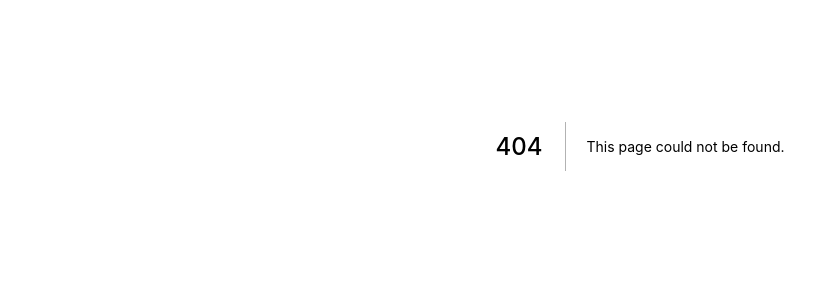
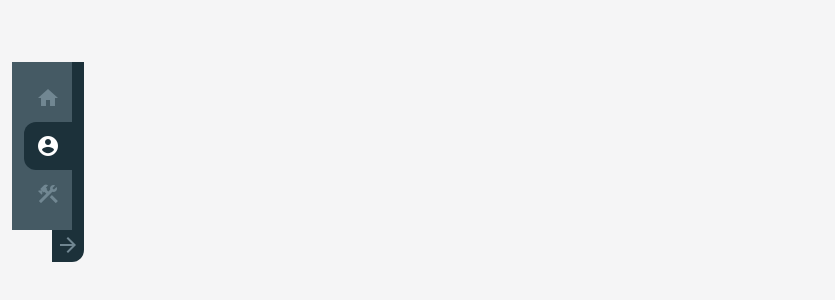
Before and after one commit to expectNothin9/negroni, a Next.js app: page /profile in a window 1280 px wide. Before the commit this address had no page. Shown: the part 254-554 px from the top of the page, without its empty margins (0-835 px from the left). Built offline with nearby package versions, Linux system fonts and the light colour scheme.

Commit message:
feat: mv agedlion.js to profile.js, build <Nav /> and adopt material icons by web font

```diff
--- a/src/app/store.js
+++ b/src/app/store.js
@@ -1,8 +1,10 @@
 import { configureStore } from '@reduxjs/toolkit'
 import counterReducer from '../features/counter/counterSlice'
+import navReducer from '../features/navSlice'
 
 export const store = configureStore({
   reducer: {
     counter: counterReducer,
+    nav: navReducer
   },
 })
--- /dev/null
+++ b/src/components/Icon.js
@@ -0,0 +1,5 @@
+import styled from "styled-components"
+
+const Icon = ({ type }) => <i className="material-icons">{type}</i>
+
+export default Icon
--- /dev/null
+++ b/src/components/Nav.js
@@ -0,0 +1,97 @@
+import { useCallback } from 'react'
+import { useDispatch, useSelector } from 'react-redux'
+import styled from 'styled-components'
+
+import Icon from './Icon'
+import { toggleIsSlim } from '../features/navSlice'
+import { getNavTabLink, getNavTabIconType } from '../utils'
+
+const StyledNavTab = styled.li`
+  color: var(--primary-light);
+  &:hover {
+    color: var(--on-primary-dark);
+  }
+  &.highlight {
+    color: var(--on-primary-dark);
+    background-color: var(--primary-dark);
+    border-top-left-radius: 12px;
+    border-bottom-left-radius: 12px;
+  }
+
+  a {
+    display: flex;
+    align-items: center;
+    padding: 12px;
+    i {
+      margin-right: 16px;
+    }
+    span {
+      text-transform: capitalize;
+    }
+  }
+`
+const NavTab = ({ id, isActive }) => {
+  const link = getNavTabLink(id)
+  const iconType = getNavTabIconType(id)
+  return (
+    <StyledNavTab className={isActive ? 'highlight' : ''}>
+      <a href={link}>
+        <Icon type={iconType}/>
+        <span>{id}</span>
+      </a>
+    </StyledNavTab>
+  )
+}
+
+const NavTabsList = styled.ul`
+  background-color: var(--primary);
+  padding: 12px 0 12px 12px;
+  border-right: 12px solid var(--primary-dark);
+  overflow: hidden;
+  transition: width .5s;
+  &.slim {
+    width: 72px;
+  }
+  &.wide {
+    width: 320px;
+  }
+`
+const ToggleButton = styled.button`
+  position: absolute;
+  right: 0;
+  width: 32px;
+  height: 32px;
+  padding: 0;
+  margin: 0;
+  border: none;
+  background-color: var(--primary-dark);
+  color: var(--primary-light);
+  border-bottom-right-radius: 12px;
+  cursor: pointer;
+  &:hover {
+    color: var(--on-primary-dark);
+  }
+`
+const StyledNav = styled.nav`
+  position: fixed;
+  top: 50%;
+  left: 12px;
+  transform: translateY(-50%);
+`
+const Nav = () => {
+  const dispatch = useDispatch()
+  const { activeTab, tabs, isSlim } = useSelector(({ nav }) => nav)
+  const hangleToggleIsSlim = useCallback(() => dispatch(toggleIsSlim()), [dispatch])
+  return (
+    <StyledNav>
+      <NavTabsList className={isSlim ? 'slim' : 'wide'}>
+        {tabs.map((tab) => <NavTab key={tab} id={tab} isActive={tab === activeTab} />)}
+      </NavTabsList>
+      <ToggleButton type="button" className="toggle-button" onClick={hangleToggleIsSlim}>
+        <Icon type={isSlim ? 'arrow_forward' : 'arrow_back'} />
+      </ToggleButton>
+    </StyledNav>
+  )
+}
+
+export default Nav
--- /dev/null
+++ b/src/features/navSlice.js
@@ -0,0 +1,24 @@
+import { createSlice } from '@reduxjs/toolkit'
+
+const initialState = {
+  activeTab: 'profile',
+  tabs: ['home', 'profile', 'author'],
+  isSlim: true
+}
+
+export const navSlice = createSlice({
+  name: 'nav',
+  initialState,
+  reducers: {
+    changeActiveTab: (state, action) => {
+      state.activeTab = action.payload.toTab
+    },
+    toggleIsSlim: (state) => {
+      state.isSlim = !state.isSlim
+    }
+  },
+})
+
+export const { changeActiveTab, toggleIsSlim } = navSlice.actions
+
+export default navSlice.reducer
--- /dev/null
+++ b/src/pages/profile.js
@@ -0,0 +1,17 @@
+import Head from 'next/head'
+
+import Nav from '../components/Nav'
+
+const Profile = () => {
+  return (
+    <main>
+      <Head>
+        <title>Profile - AGEDLION</title>
+        <link rel="icon" href="/favicon.ico" />
+      </Head>
+      <Nav />
+    </main>
+  )
+}
+
+export default Profile
--- /dev/null
+++ b/src/utils/index.js
@@ -0,0 +1,33 @@
+/**
+ * @param {string} tabId
+ * @returns {string}
+ */
+export const getNavTabLink = (tabId) => {
+  switch (tabId) {
+    case 'home':
+      return '/'
+    case 'profile':
+      return '/profile'
+    case 'author':
+      return '/author'
+    default:
+      return '/'
+  }
+}
+
+/**
+ * @param {string} tabId
+ * @returns {string}
+ */
+ export const getNavTabIconType = (tabId) => {
+  switch (tabId) {
+    case 'home':
+      return 'home'
+    case 'profile':
+      return 'account_circle'
+    case 'author':
+      return 'construction'
+    default:
+      return 'thumb_down_alt'
+  }
+}
```
Also changed, not shown: src/pages/agedlion.js (deleted, +0 -31 lines), 1 other file (tests, documents, lock files or other folders).
